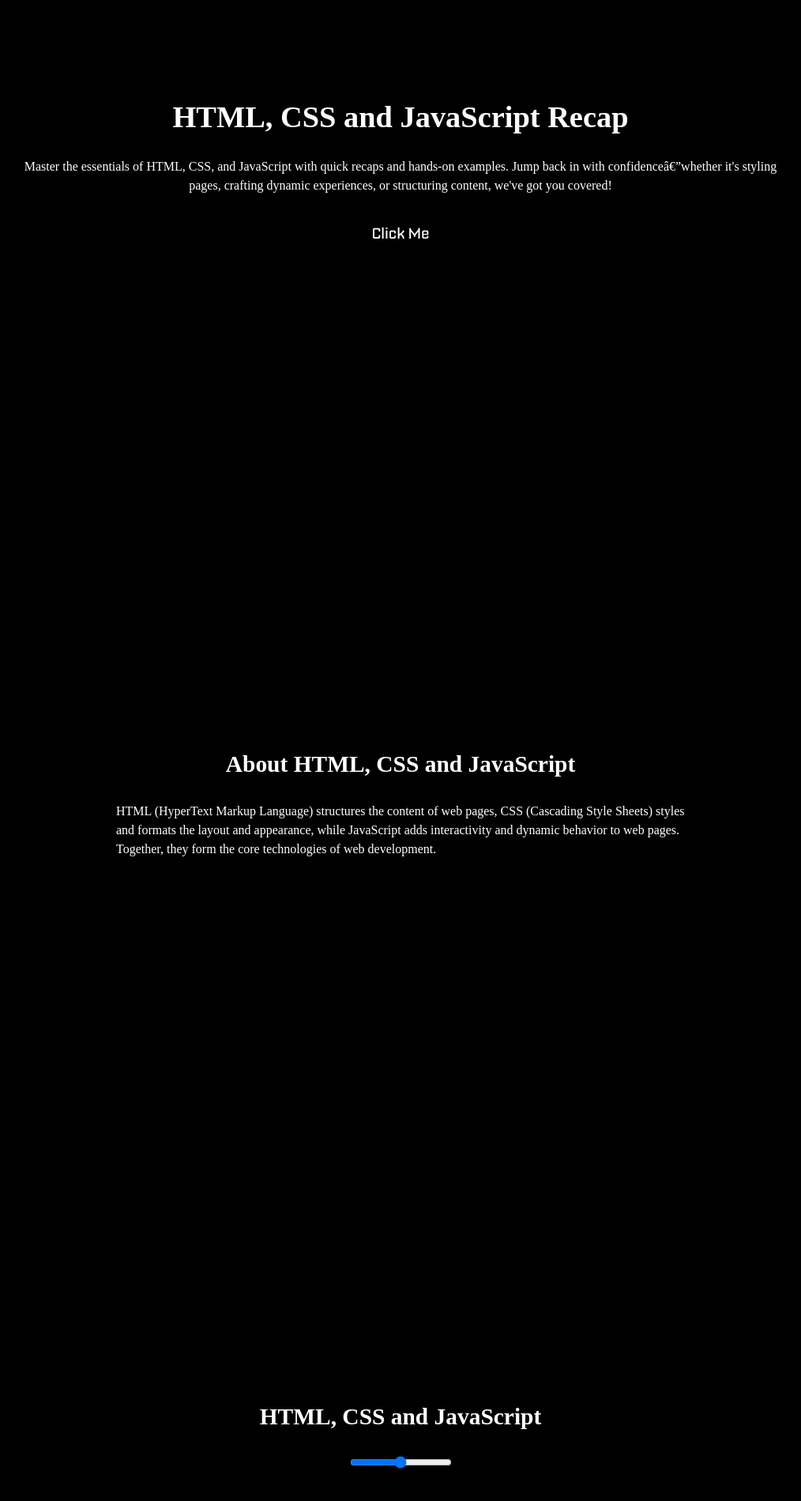
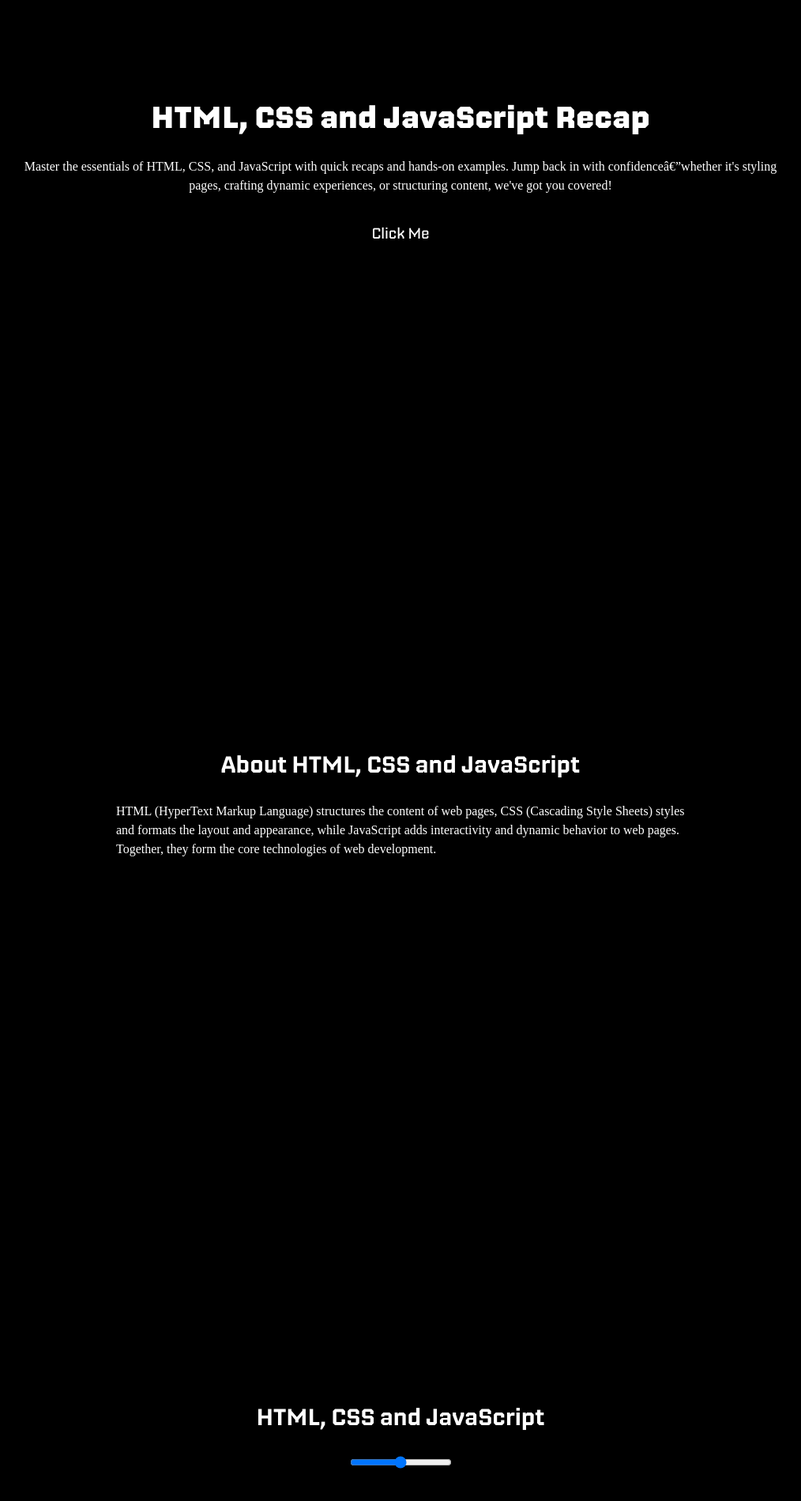
Before and after one commit to JrNerio30/Coding-Recap, a plain HTML site: page index.html in a window 1280 px wide. Shown: the part 180-2080 px from the top of the page at 79% size, without its empty margins (133-1147 px from the left). Drawn offline with Linux system fonts and the light colour scheme.

Commit message:
style: change fon family for all headings

```diff
--- a/style/style.css
+++ b/style/style.css
@@ -100,8 +100,8 @@ h1, h2{
 /* Hero Title */
 .hero-title{
     font-size: var(--heading-size);
+    font-family: var(--nippo-bold);
     color: var(--white-color);
-    font-weight: var(--font-700);
 }
 
 /* Hero Description */
@@ -143,7 +143,7 @@ h1, h2{
 .about-title{
     font-size: var(--heading-size2);
     color: var(--white-color);
-    font-weight: var(--font-600);
+    font-family: var(--nippo-medium);
     align-items: center;
     display: flex;
 
@@ -175,7 +175,7 @@ h1, h2{
 .main-title{
     font-size: var(--heading-size2);
     color: var(--white-color);
-    font-weight: var(--font-600);
+    font-family: var(--nippo-medium);
 }
 
 /* // FOOTER */
@@ -187,7 +187,7 @@ h1, h2{
 .footer-title{
     font-size: var(--heading-size2);
     color: var(--white-color);
-    font-weight: var(--font-600);
+    font-family: var(--nippo-medium);
 }
 
 .footer-copyright{
```
